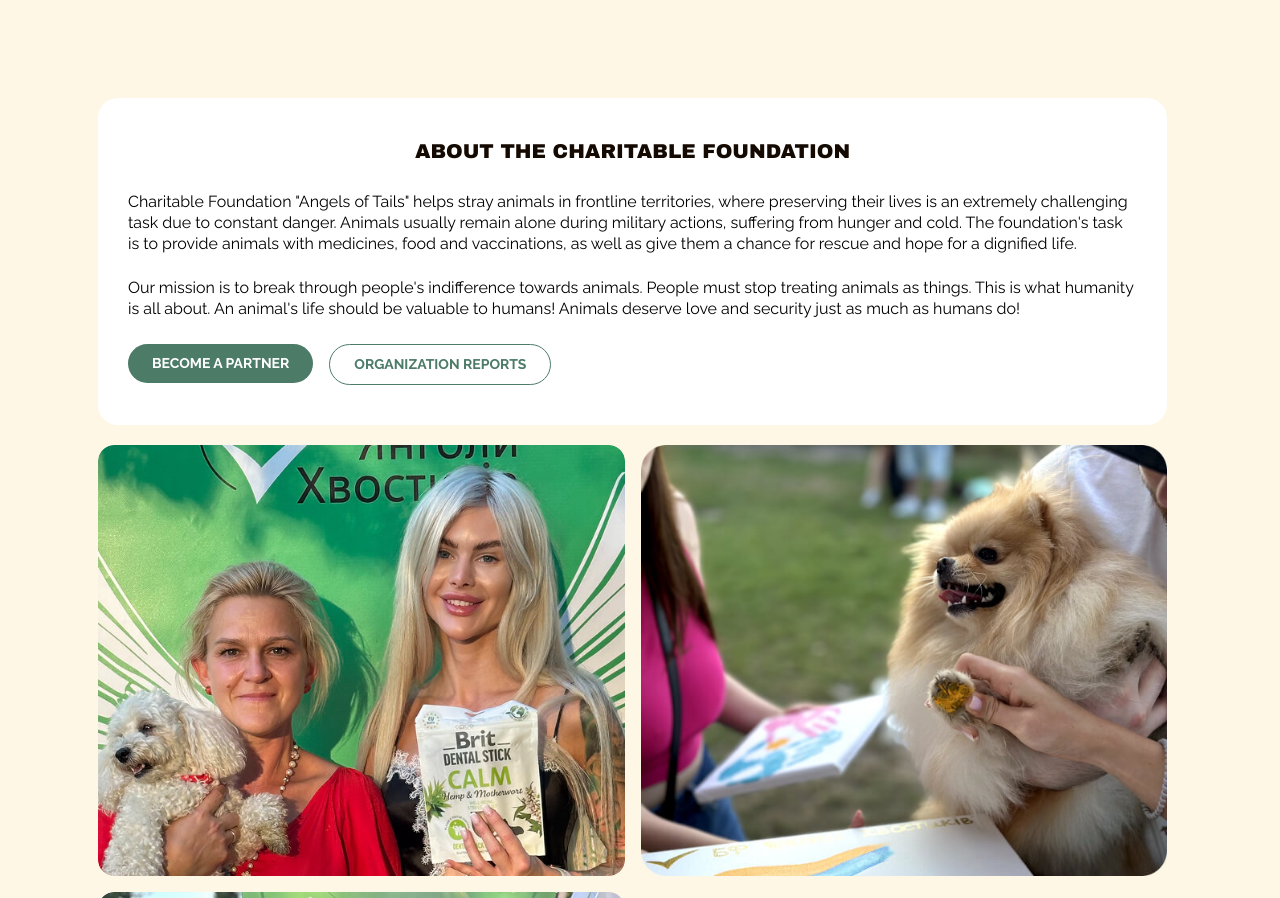
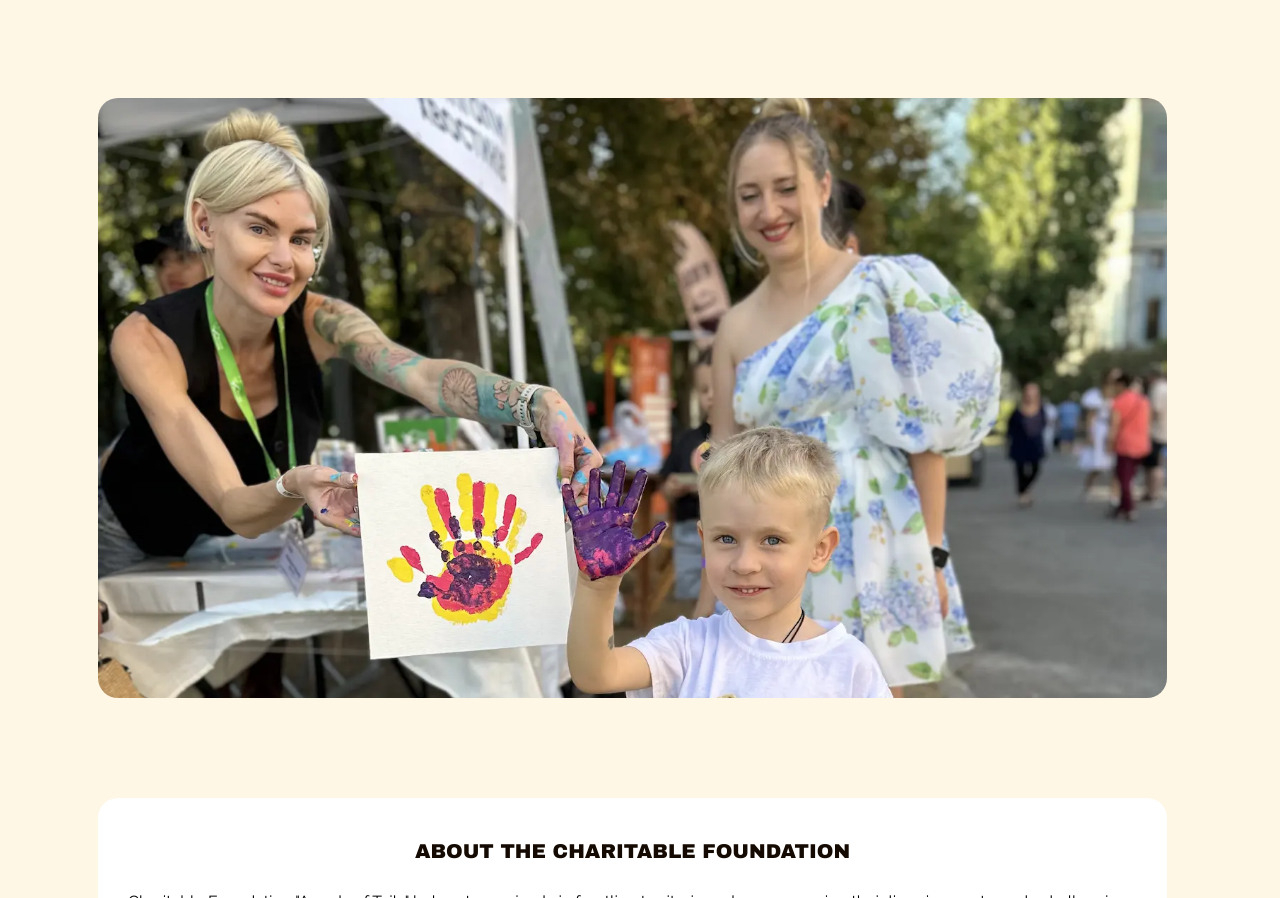
Before and after one commit to yangoly-hv/yangoly-hvostikiv-site, a Next.js app: page /en in a window 1280 px wide. Shown: the part 2054-2952 px from the top of the page. Built offline with nearby package versions, Linux system fonts and the light colour scheme.

Commit message:
added main photo

```diff
--- a/src/modules/About/About.tsx
+++ b/src/modules/About/About.tsx
@@ -1,4 +1,7 @@
+import Image from "next/image";
 import { IAboutProps } from "@/shared/types";
+import { fadeInAnimation } from "@/shared/components/Animations/animationVariants";
+import AnimatedWrapper from "@/shared/components/Animations/AnimationWrapper";
 import AboutUs from "./AboutUs/AboutUs";
 import AboutOwner from "./AboutOwner/AboutOwner";
 
@@ -8,6 +11,18 @@ const About = ({ translation }: IAboutProps) => {
   return (
     <section id="about" className="mb-[100px]">
       <div className="container px-4 xl:px-10 mx-auto ">
+        <AnimatedWrapper
+          animation={fadeInAnimation({ y: 30 })}
+          className="relative w-full h-[400px] lg:h-[600px] xl:h-[806px] desk:h-[1000px] mb-[100px] xl:mb-[111px] rounded-[20px] overflow-hidden"
+        >
+          <Image
+            src="/images/about/about-main.webp"
+            alt="charity event"
+            fill
+            sizes="100%vw"
+            className="object-cover object-[center_22%]"
+          />
+        </AnimatedWrapper>
         <AboutUs translation={aboutUs} />
         <AboutOwner translation={aboutOwner} />
       </div>
```
Also changed, not shown: public/images/about/about-main.webp (added).
